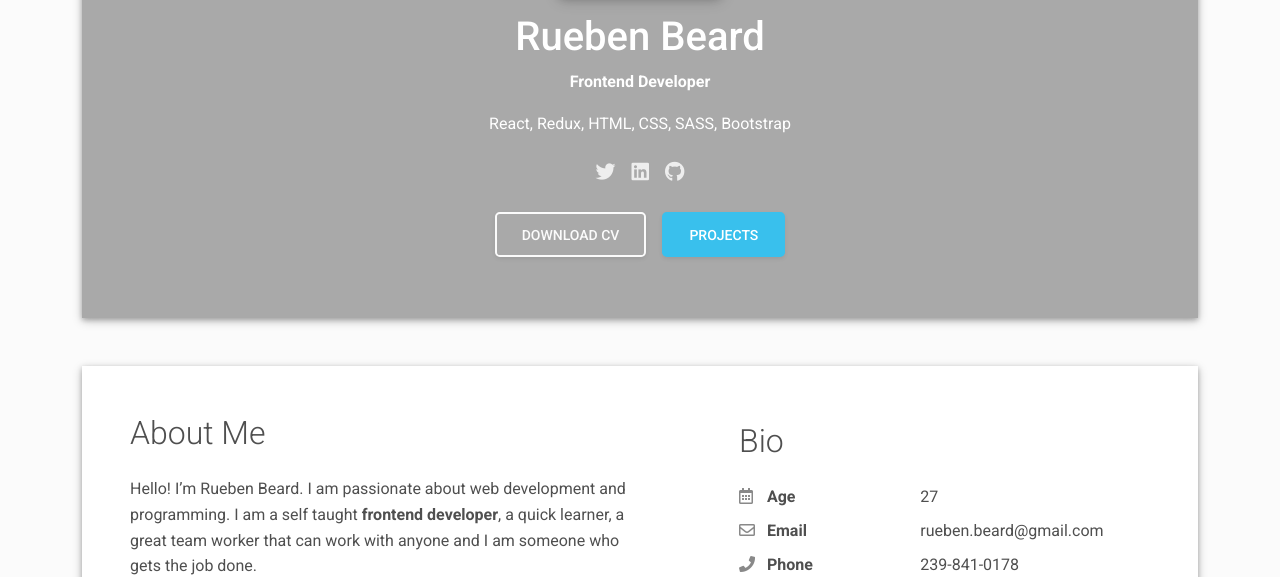
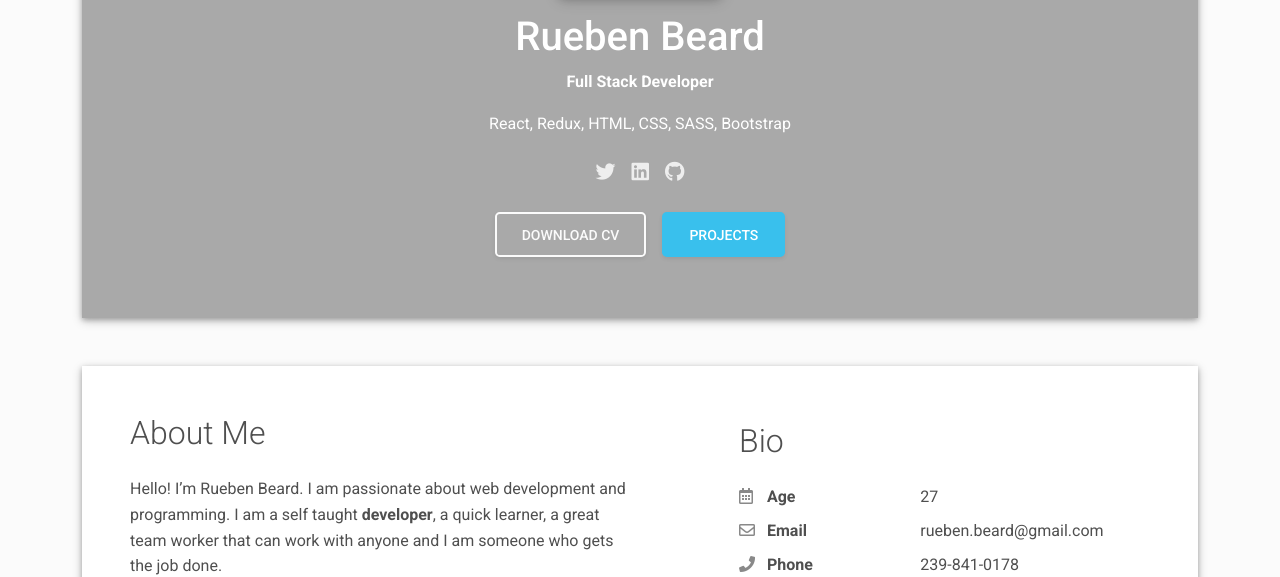
Before and after one commit to GameSevenbjj/Portfolio-3.o, a plain HTML site: page index.html in a window 1280 px wide. Shown: the part 294-871 px from the top of the page. Drawn offline with Linux system fonts and the light colour scheme.

Commit message:
Update index.html

```diff
--- a/index.html
+++ b/index.html
@@ -65,7 +65,7 @@
             <div class="header-bio mt-3">
               <div data-aos="zoom-in" data-aos-delay="1">
                 <h2 class="h1">Rueben Beard</h2>
-                <p class="font-weight-bold">Frontend Developer</p>
+                <p class="font-weight-bold">Full Stack Developer</p>
                 <p>React, Redux, HTML, CSS, SASS, Bootstrap</p>
               </div>
               <div class="header-social mb-3 d-print-none" data-aos="zoom-in" data-aos-delay="15000">
@@ -92,7 +92,7 @@
       <div class="row">
         <div class="col-md-6" data-aos="zoom-in" data-aos-delay="200">
           <h2 class="h2 fw-light mb-4">About Me</h2>
-          <p>Hello! I’m Rueben Beard. I am passionate about web development and programming. I am a self taught <strong>frontend developer</strong>, a quick learner, a great team worker that can work with anyone and I am someone who gets the job done.</p>
+          <p>Hello! I’m Rueben Beard. I am passionate about web development and programming. I am a self taught <strong>developer</strong>, a quick learner, a great team worker that can work with anyone and I am someone who gets the job done.</p>
           <p>I can quickly adapt to any situation and can perform well in fast paced environments.</p>
         </div>
         <div class="col-md-5 offset-lg-1">
```
